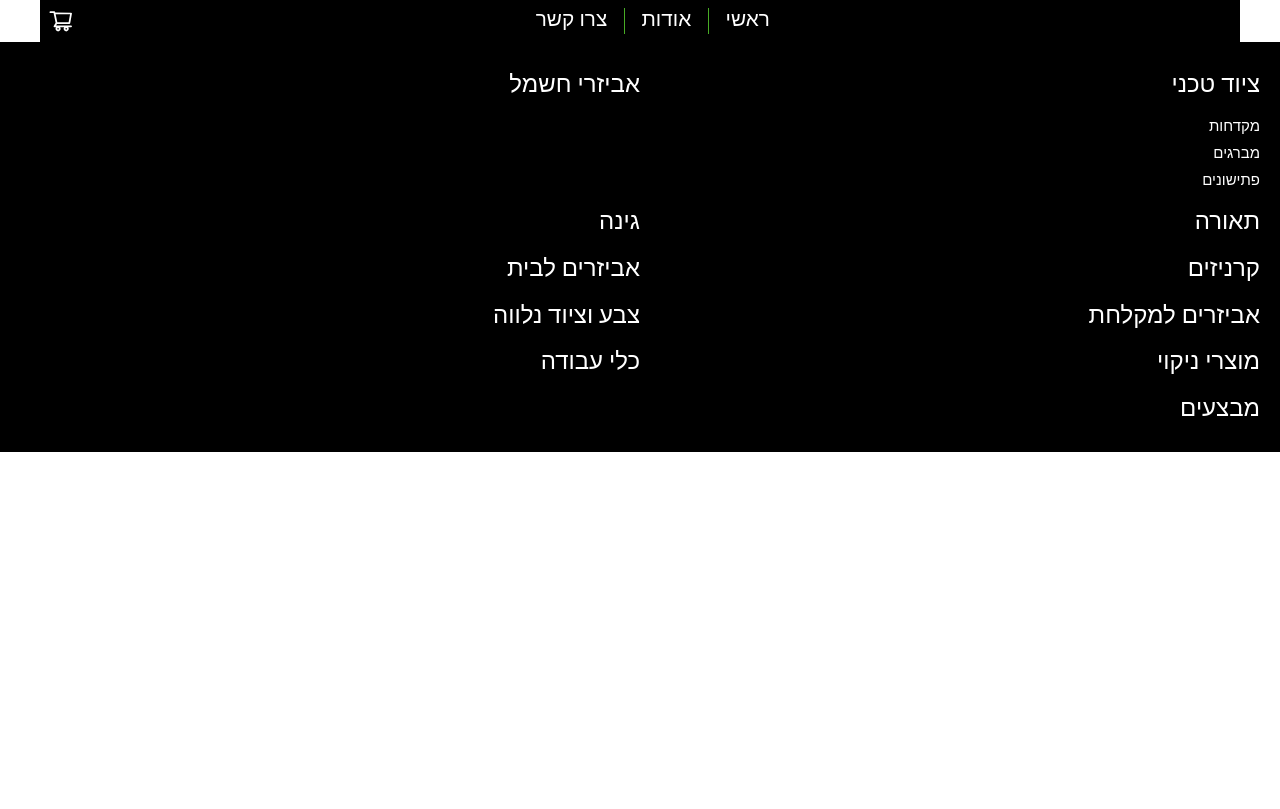
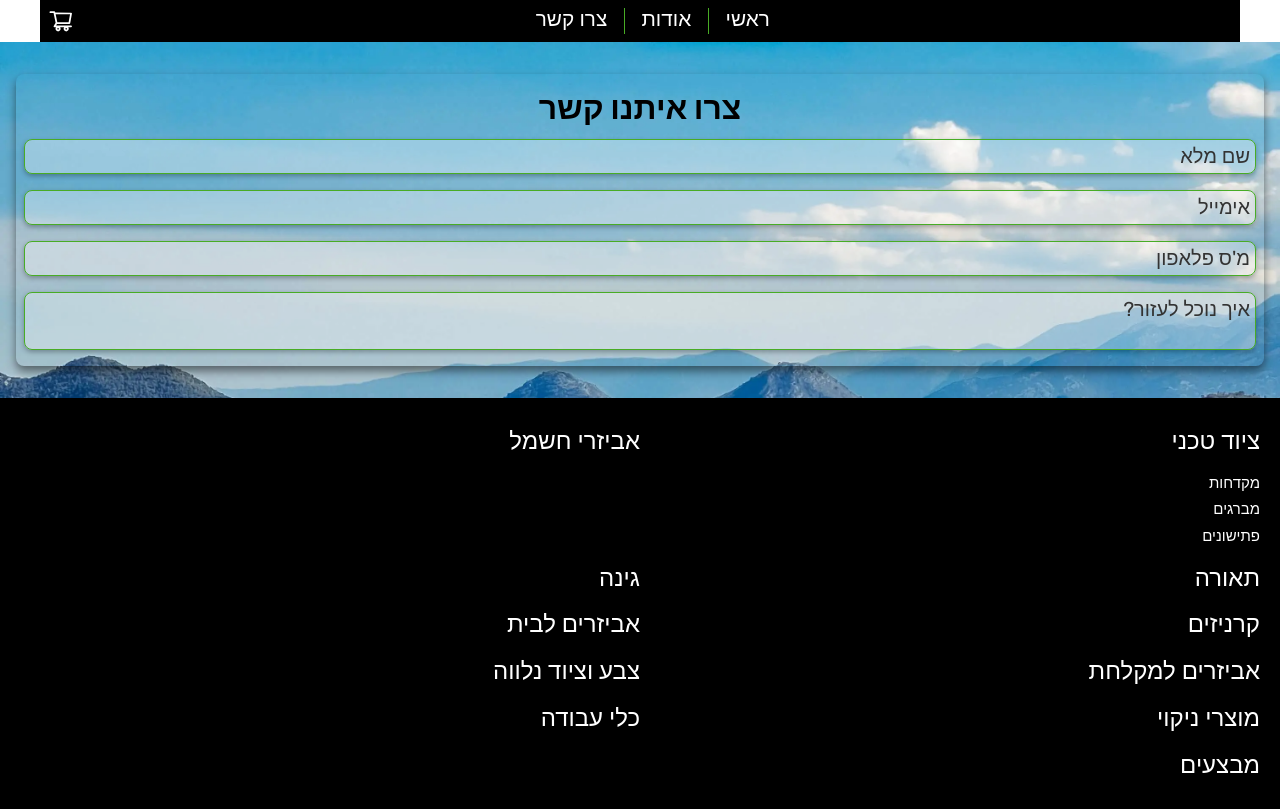
Before and after one commit to lightir21/B.R-Homrey-binyan, a React (Create React App) app in the folder client/: page /contactUs in a window 1280 px wide. Built offline with nearby package versions, Linux system fonts and the light colour scheme.

Commit message:
added contactUs page

```diff
--- a/client/src/App.js
+++ b/client/src/App.js
@@ -8,6 +8,7 @@ import {
   ProductPage,
   CategoryPage,
   OrderPage,
+  ContactUsPage,
 } from "./pages";
 import { useAppStore } from "./store/app-store";
 
@@ -27,6 +28,7 @@ function App() {
         <Route path="/product/:id" element={<ProductPage />} />
         <Route path="/category/:name" element={<CategoryPage />} />
         <Route path="/order" element={<OrderPage />} />
+        <Route path="/contactUs" element={<ContactUsPage />} />
       </Routes>
 
       <Footer />
--- a/client/src/components/navbar/Navbar.jsx
+++ b/client/src/components/navbar/Navbar.jsx
@@ -8,7 +8,7 @@ const Navbar = ({ setShowCart }) => {
       <div className="navbar__buttons">
         <Link to="/">ראשי</Link>
         <Link to="/about">אודות</Link>
-        <Link to="/contantUs">צרו קשר</Link>
+        <Link to="/contactUs">צרו קשר</Link>
       </div>
       <div className="navbar__cart">
         <div className="navbar__cart-num-box">
--- /dev/null
+++ b/client/src/pages/contactUsPage/ContactUsPage.jsx
@@ -0,0 +1,22 @@
+import "./contactUsPage.scss";
+
+const ContactUsPage = () => {
+  return (
+    <div className="contactUs">
+      <div className="contactUs__container">
+        <h1>צרו איתנו קשר</h1>
+        <form className="contactUs__form">
+          <input type="text" placeholder="שם מלא" />
+          <input type="text" placeholder="אימייל" />
+          <input type="text" placeholder="מ'ס פלאפון" />
+          <textarea
+            type="text"
+            placeholder="איך נוכל לעזור?"
+            style={{ resize: "none" }}
+          />
+        </form>
+      </div>
+    </div>
+  );
+};
+export default ContactUsPage;
--- /dev/null
+++ b/client/src/pages/contactUsPage/contactUsPage.scss
@@ -0,0 +1,41 @@
+.contactUs {
+  text-align: center;
+  background-image: url("../../assets/nico-baum-jr0GS51wwyE-unsplash.webp");
+  background-size: cover;
+  padding: 2rem 1rem;
+
+  &__container {
+    box-shadow: 0 5px 10px rgba(0, 0, 0, 0.5);
+    padding: 1rem 0.5rem;
+    border-radius: 8px;
+  }
+
+  &__form {
+    display: flex;
+    flex-direction: column;
+    gap: 1rem;
+  }
+
+  input {
+  }
+
+  h1 {
+    margin: 0;
+    margin-bottom: 0.8rem;
+  }
+
+  input,
+  textarea {
+    width: 100%;
+    padding: 0.25em;
+    font-size: 1.25rem;
+    border: solid 1px var(--clr-green);
+    border-radius: 8px;
+    box-shadow: 0 2px 5px rgba(0, 0, 0, 0.3);
+    background-color: #ffffff54;
+    color: #fff;
+    &::placeholder {
+      color: #333;
+    }
+  }
+}
--- a/client/src/pages/index.js
+++ b/client/src/pages/index.js
@@ -1,7 +1,15 @@
 import CartPage from "./cartPage/CartPage";
 import CategoryPage from "./categoryPage/CategoryPage";
+import ContactUsPage from "./contactUsPage/ContactUsPage";
 import HomePage from "./homePage/HomePage";
 import OrderPage from "./orderPage/OrderPage";
 import ProductPage from "./productPage/ProductPage";
 
-export { HomePage, ProductPage, CartPage, CategoryPage, OrderPage };
+export {
+  HomePage,
+  ProductPage,
+  CartPage,
+  CategoryPage,
+  OrderPage,
+  ContactUsPage,
+};
```
Also changed, not shown: client/src/assets/nico-baum-jr0GS51wwyE-unsplash.webp (added).
